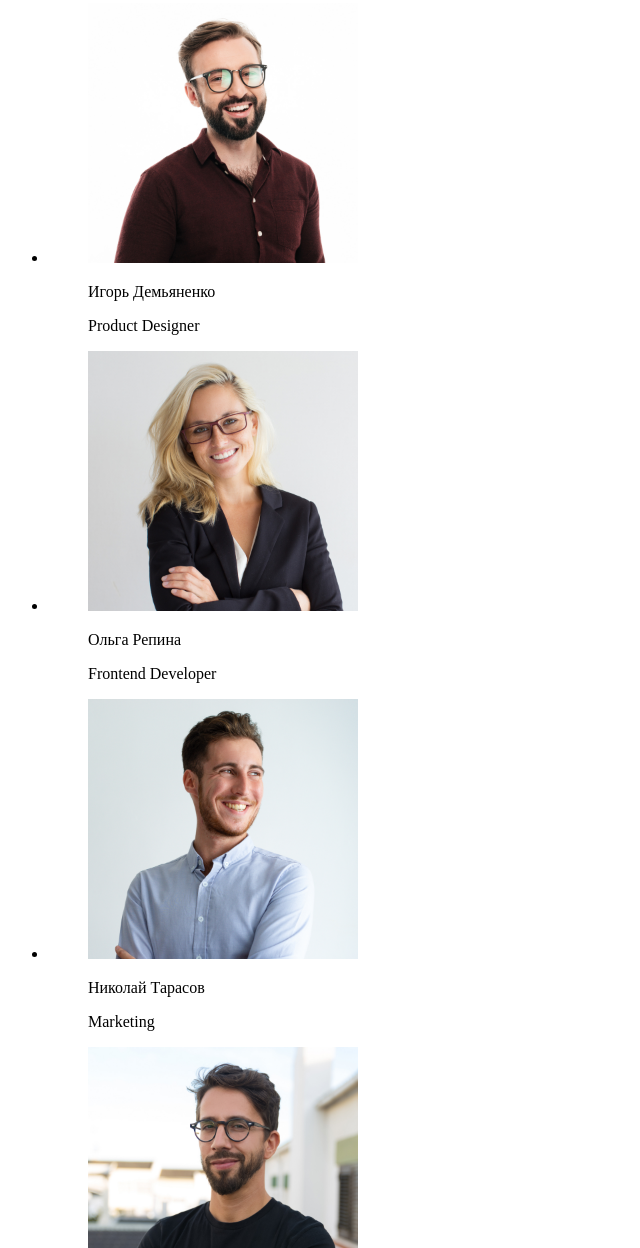
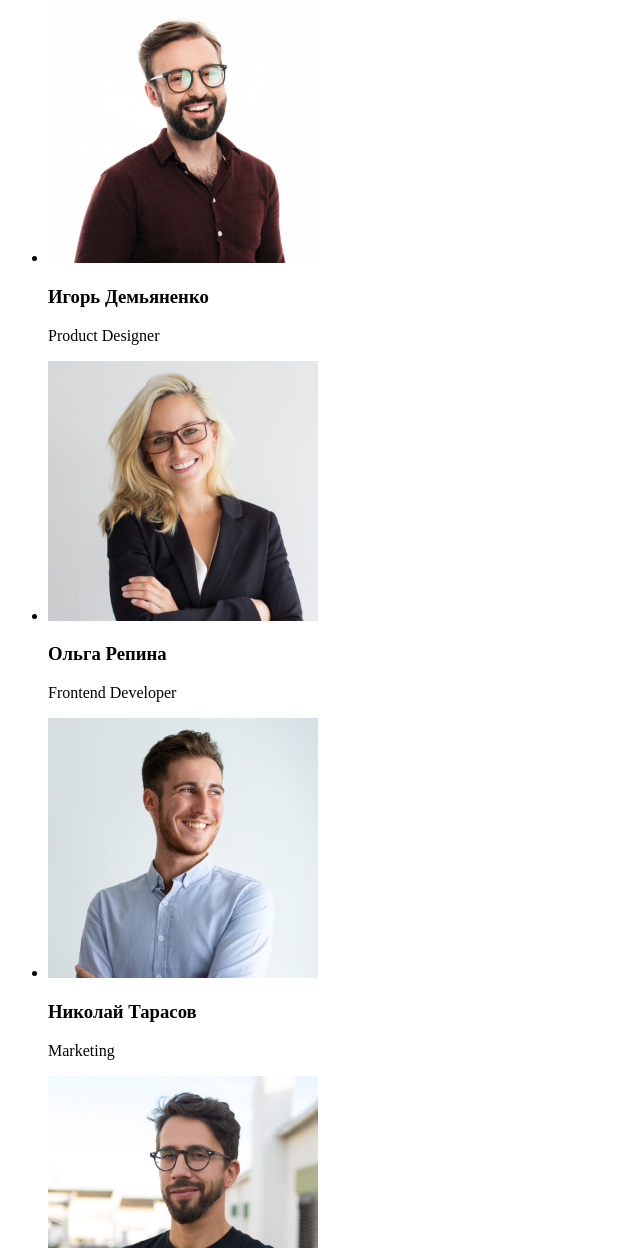
Before and after one commit to dmitrii-senko/goit-markup-hw-01, a plain HTML site: page index.html in a window 1280 px wide. Shown: the part 1552-2800 px from the top of the page, without its empty margins (0-640 px from the left). Drawn offline with Linux system fonts and the light colour scheme.

Commit message:
changes index.html, adds .prettierrc.json
I decided to get rid of <figure> tag and replace <p> tag for names with <h3>. Also replaced <figcaption> tag with <p> tag

```diff
--- a/index.html
+++ b/index.html
@@ -25,6 +25,7 @@
             <a href="tel:+380961111111">+38 096 111 11 11</a>
         </address>
     </header>
+
    <main>
        <!-- hero -->
        <section>
@@ -52,9 +53,11 @@
                    <p>Значимость этих проблем настолько очевидна, что реализация плановых заданий.</p>
                </li>
            </ul>
+       </section>
 
+       <!--  -->
+       <section>
            <h2>Чем мы занимаемся</h2>
-
             <ul>
                 <li>
                     <img src="./images/our-skills/coding.jpg" alt="сотрудник пишет код" width="370">
@@ -73,36 +76,29 @@
             <h2>Наша команда</h2>
             <ul>
                 <li>
-                    <figure>
                         <img src="./images/workers/igor-demianenko.jpg" alt="Фото сотрудника" width="270">
-                        <p>Игорь Демьяненко</p>
-                        <figcaption>Product Designer</figcaption>
-                    </figure>
+                        <h3>Игорь Демьяненко</h3>
+                        <p>Product Designer</p>
                 </li>
                 <li>
-                    <figure>
                         <img src="./images/workers/olga-repina.jpg" alt="Фото сотрудника" width="270">
-                        <p>Ольга Репина</p>
-                        <figcaption>Frontend Developer</figcaption>
-                    </figure>
+                        <h3>Ольга Репина</h3>
+                        <p>Frontend Developer</p>
                 </li>
                 <li>
-                    <figure>
                         <img src="./images/workers/nikolay-tarasov.jpg" alt="Фото сотрудника" width="270">
-                        <p>Николай Тарасов</p>
-                        <figcaption>Marketing</figcaption>
-                    </figure>
+                        <h3>Николай Тарасов</h3>
+                        <p>Marketing</p>
                 </li>
                 <li>
-                    <figure>
                         <img src="./images/workers/mikhail-yermakov.jpg" alt="Фото сотрудника" width="270">
-                        <p>Михаил Ермаков</p>
-                        <figcaption>UI Designer</figcaption>
-                    </figure>
+                        <h3>Михаил Ермаков</h3>
+                        <p>UI Designer</p>
                 </li>
             </ul>
        </section>
    </main>
+
    <footer>
         <!-- Logo -->
         <a href="./index.html">
```
Also changed, not shown: .prettierrc.json (added).
